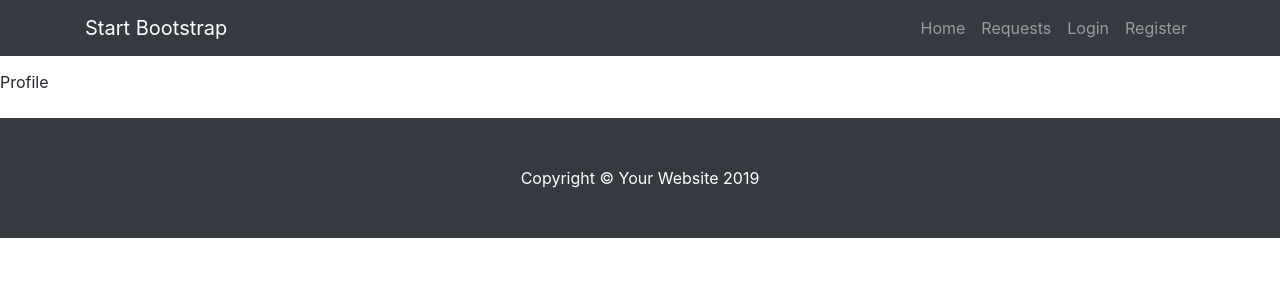
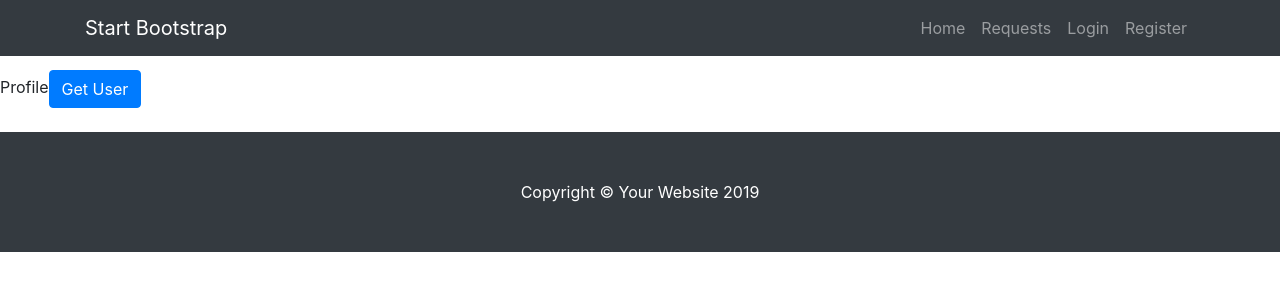
Before and after one commit to benfaerber/Lang, a React (Create React App) app in the folder client/: page /profile in a window 1280 px wide. Shown: the top 300 px of the page. Built offline with nearby package versions, Linux system fonts and the light colour scheme.

Commit message:
set up cors sessions

```diff
--- a/client/src/App.js
+++ b/client/src/App.js
@@ -25,6 +25,7 @@ class App extends Component {
 	onLogin = async user => {
 		console.log(user);
 		this.setState({loggedIn: true, user:user});
+		localStorage.setItem('user', user)
 	}
 
 	onSignout = () => {
--- a/client/src/components/Post.js
+++ b/client/src/components/Post.js
@@ -3,6 +3,7 @@ let Post = async (url, data) => {
   let options = {
     method: 'POST',
     mode: 'cors',
+    credentials: 'include',
     headers: {
         'Accept': 'application/json',
         'Content-Type': 'application/json;charset=UTF-8'
--- a/client/src/components/pages/Login.js
+++ b/client/src/components/pages/Login.js
@@ -45,7 +45,7 @@ class Login extends Component {
 							Login
 						</CardHeader>
 						<Card body>
-							<TextInput name="username" placeholder="john.smith" onChange={this.onChange}/>
+							<TextInput name="username" placeholder="username" onChange={this.onChange}/>
 							<TextInput name="password" type="password" placeholder="*********"  onChange={this.onChange}/>
 							<Button color="success" id="submitButton" onClick={this.onSubmit}>
 								{
--- a/client/src/components/pages/Profile.js
+++ b/client/src/components/pages/Profile.js
@@ -1,9 +1,19 @@
 import React, { Component } from 'react';
+import {Button} from 'reactstrap';
+import Post from '../Post';
 
 class Profile extends Component {
+	getUser = async () => {
+		let response = await Post('http://localhost:8080/api/getUser', {});
+		console.log(response);
+	}
+
 	render() {
 		return (
-    <div>Profile</div>
+    <div>
+			Profile
+			<Button color="primary" onClick={this.getUser}>Get User</Button>
+		</div>
     );
 	}
 }
```
Also changed, not shown: 2 other files (tests, documents, lock files or other folders).
